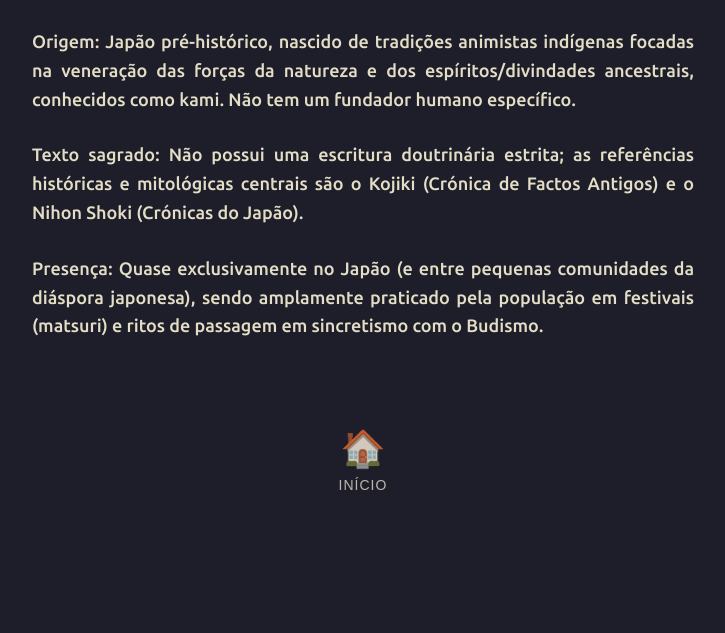
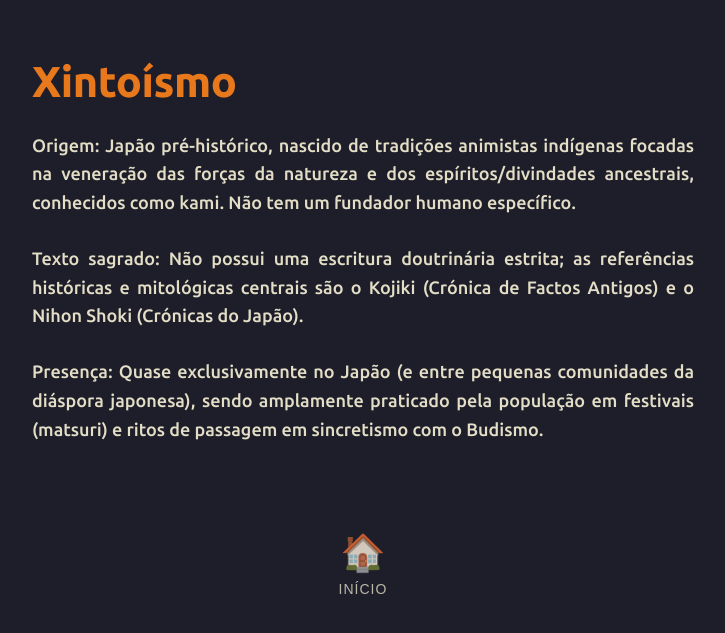
Before and after one commit to joaquim-capitao/joaquim-capitao.github.io, a Jekyll site: the page built from religiao/xintoismo.md, in a window 1280 px wide. Shown: the top 633 px of the page, without its empty margins (277-1002 px from the left). Built offline with Jekyll 4.4.1, drawn with Linux system fonts in a browser that asks for light colours; our own code applies the rules of GitHub Pages for plain Markdown files.

Commit message:
Atualizar o xintoismo.md

```diff
--- a/religiao/xintoismo.md
+++ b/religiao/xintoismo.md
@@ -1,3 +1,5 @@
+# Xintoísmo
+
 Origem: Japão pré-histórico, nascido de tradições animistas indígenas focadas na veneração das forças da natureza e dos espíritos/divindades ancestrais, conhecidos como kami. Não tem um fundador humano específico.
 
 Texto sagrado: Não possui uma escritura doutrinária estrita; as referências históricas e mitológicas centrais são o Kojiki (Crónica de Factos Antigos) e o Nihon Shoki (Crónicas do Japão).
```
